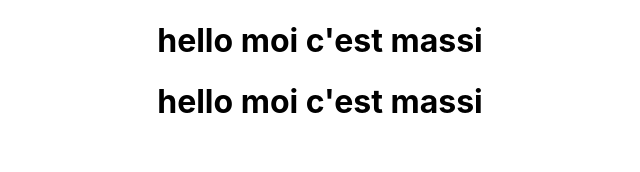
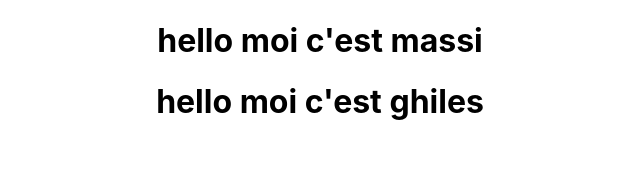
Before and after one commit to mouradSai/dev-web, a React (Create React App) app: page / in a window 1280 px wide. Shown: the top 172 px of the page, without its empty margins (320-960 px from the left). Built offline with nearby package versions, Linux system fonts and the light colour scheme.

Commit message:
jai aussi changé appjs

```diff
--- a/src/App.js
+++ b/src/App.js
@@ -5,7 +5,7 @@ function App() {
   return (
     <div className="App">
        <div><h1>hello moi c'est massi </h1>
-       <h1>hello moi c'est massi </h1>
+       <h1>hello moi c'est ghiles </h1>
        </div>
     </div>
   );
```
